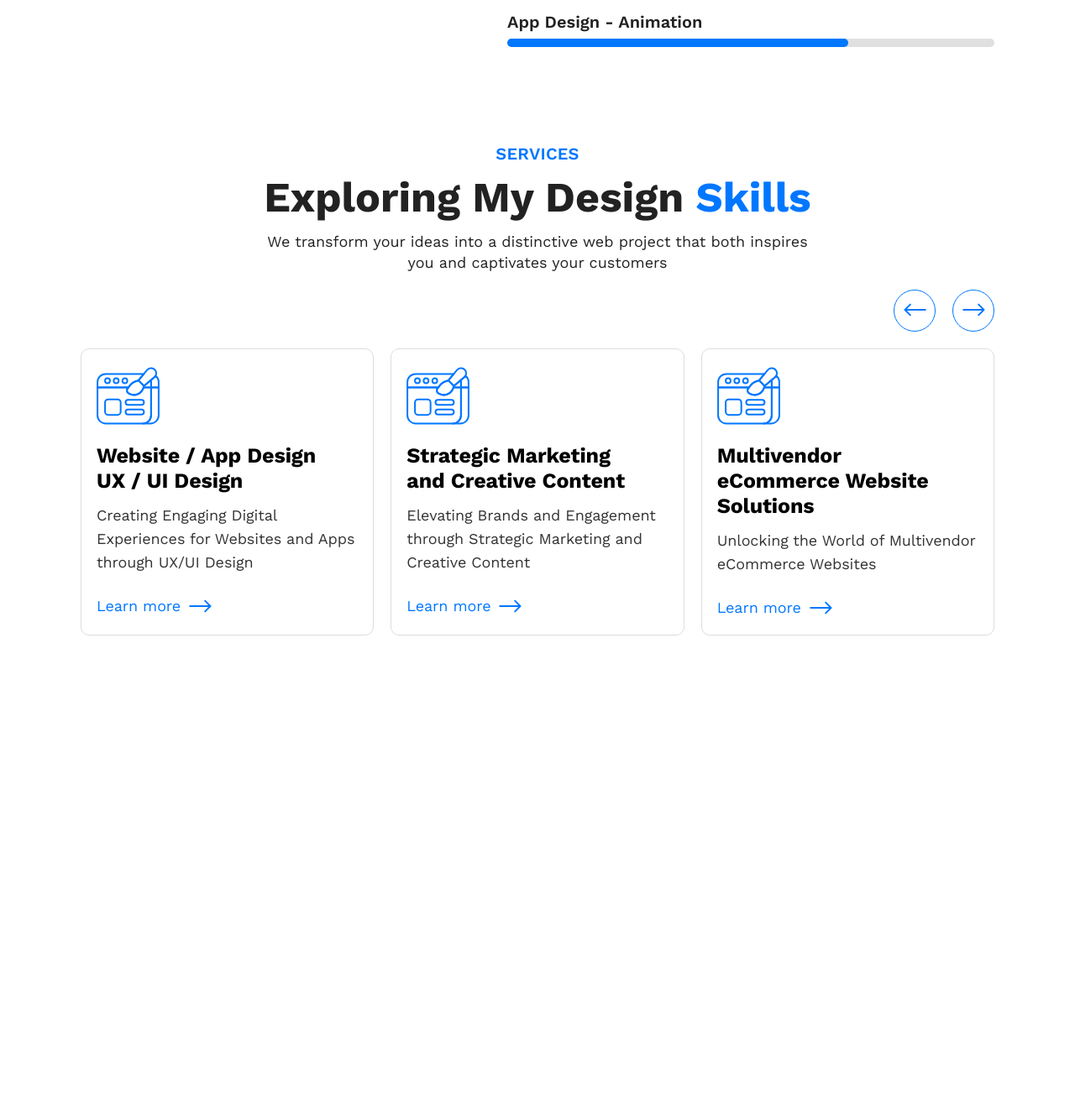
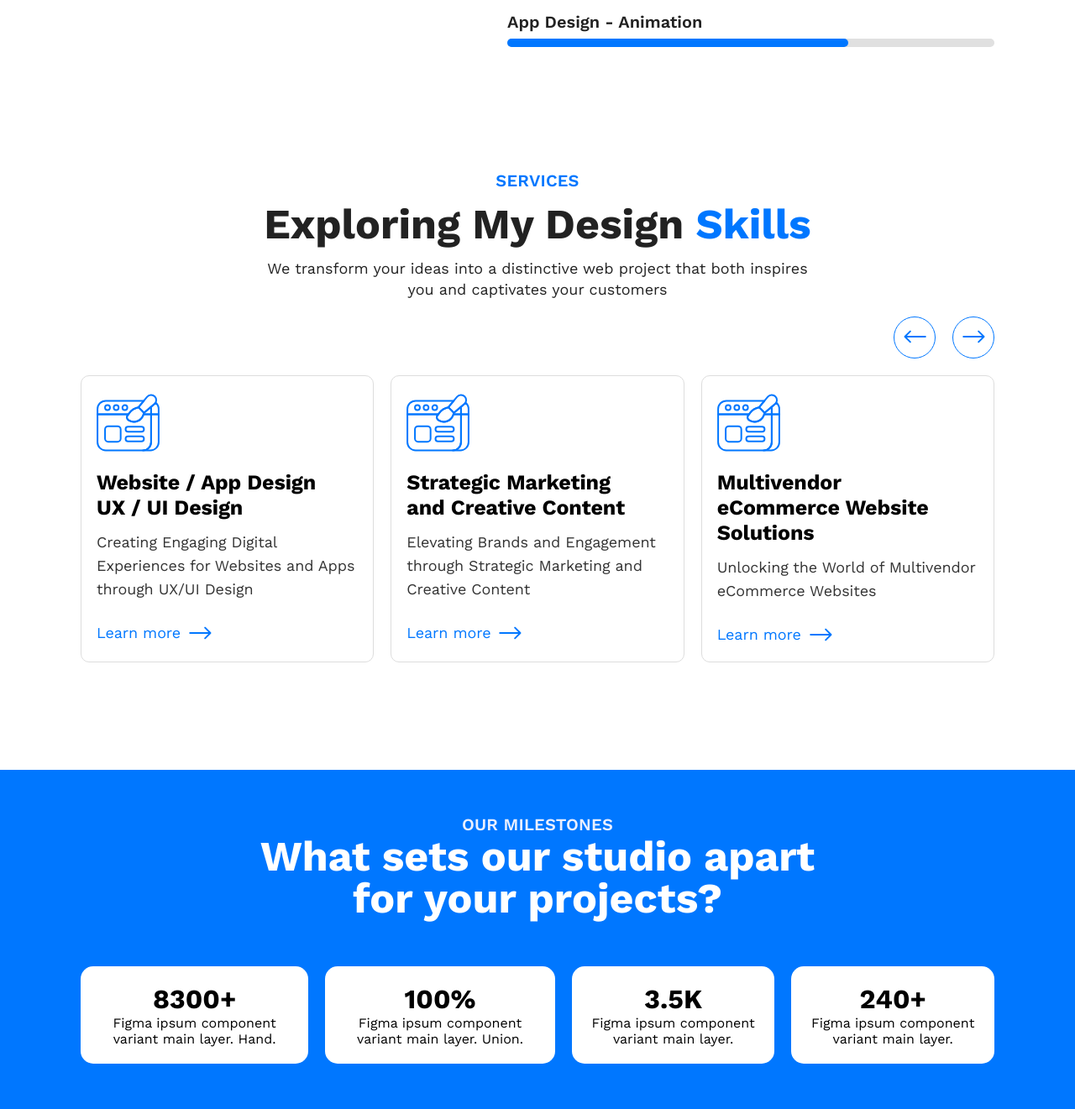
Before and after one commit to PutuRifkiDy/website-portofoliorifki, a PHP site: page / in a window 1280 px wide. Shown: the part 1196-2517 px from the top of the page at 84% size. Before the commit the page ends 1953 px from the top, so only its background shows below. Run offline with PHP 8.4, Linux system fonts and the light colour scheme.

Commit message:
add: mileStoned Function

```diff
--- a/components/index.php
+++ b/components/index.php
@@ -340,4 +340,63 @@
         <?php
     }
 
+
+    function ourMileStones(){
+        ?>
+            <div class="container-mileStones">
+                <div class="wrapper-mileStones">
+                    <div class="heading-mileStones">
+                        <p>
+                            OUR MILESTONES
+                        </p>
+                        <h1>
+                            What sets our studio apart for your projects?
+                        </h1>
+                    </div>
+                    <div class="container-card-mileStones">
+                        <div class="card-mileStones">
+                            <h1>
+                                8300+
+                            </h1>
+                            <p>
+                                Figma ipsum component variant main layer. Hand.
+                            </p>
+                        </div>
+                        <div class="card-mileStones">
+                            <h1>
+                                100%
+                            </h1>
+                            <p>
+                                Figma ipsum component variant main layer. Union.
+                            </p>
+                        </div>
+                        <div class="card-mileStones">
+                            <h1>
+                                3.5K
+                            </h1>
+                            <p>
+                                Figma ipsum component variant main layer.
+                            </p>
+                        </div>
+                        <div class="card-mileStones">
+                            <h1>
+                                240+
+                            </h1>
+                            <p>
+                                Figma ipsum component variant main layer.
+                            </p>
+                        </div>
+                    </div>
+                </div>
+            </div>
+        <?php
+    }
+
+    function ourProject(){
+        ?>
+            <div class="container-ourProject">
+
+            </div>
+        <?php
+    }
 ?>
--- a/css/index.css
+++ b/css/index.css
@@ -413,7 +413,7 @@ body{
 /* start style services rifki */
 .container-services{
     padding-inline: 96px;
-    margin-top: 96px;
+    margin-top: 128px;
     display: flex;
     flex-direction: column;
     gap: 20px;
@@ -539,3 +539,71 @@ body{
     color: var(--primary-color);
 }
 /* end style services rifki */
+
+/* start mile stones rifki */
+.container-mileStones{
+    background-color: var(--primary-color);
+    margin-top: 128px;
+    overflow: hidden;
+}
+
+.container-mileStones .wrapper-mileStones{
+    display: flex;
+    flex-direction: column;
+    justify-content: center;
+    align-items: center;
+    gap: 56px;
+    padding-inline: 96px;
+    padding-bottom: 54px;
+    padding-top: 54px;
+    z-index: 50;
+}
+
+.container-mileStones .wrapper-mileStones .heading-mileStones{
+    display: flex;
+    flex-direction: column;
+    justify-content: center;
+    align-items: center;
+}
+
+.container-mileStones .wrapper-mileStones .heading-mileStones p{
+    font-weight: 600;
+    font-size: 20px;
+    line-height: 23.46px;
+    letter-spacing: 0.010em;
+    color: #E9EFFF;
+
+}
+
+.container-mileStones .wrapper-mileStones .heading-mileStones h1{
+    font-weight: 700;
+    font-size: 50px;
+    line-height: 50px;
+    color: var(--white-color);
+    width: 684px;
+    text-align: center;
+}
+
+.container-mileStones .wrapper-mileStones .container-card-mileStones{
+    display: flex;
+    flex-direction: row;
+    justify-content: space-between;
+    gap: 20px;
+}
+
+
+.container-mileStones .wrapper-mileStones .container-card-mileStones .card-mileStones{
+    background-color: var(--white-color);
+    padding: 20px;
+    display: flex;
+    flex-direction: column;
+    justify-content: center;
+    align-items: center;
+    text-align: center;
+    border-radius: 15px;
+}
+/* end milestones rifki */
+
+/* start style ourProjectRifki */
+
+/* end style ourProjectRifki */
--- a/index.php
+++ b/index.php
@@ -15,5 +15,6 @@
     <?php homePage(); ?>
     <?php aboutMe(); ?>
     <?php services(); ?>
+    <?php ourMileStones(); ?>
 </body>
 </html>
```
Also changed, not shown: assets/artMileStones.png (added).
